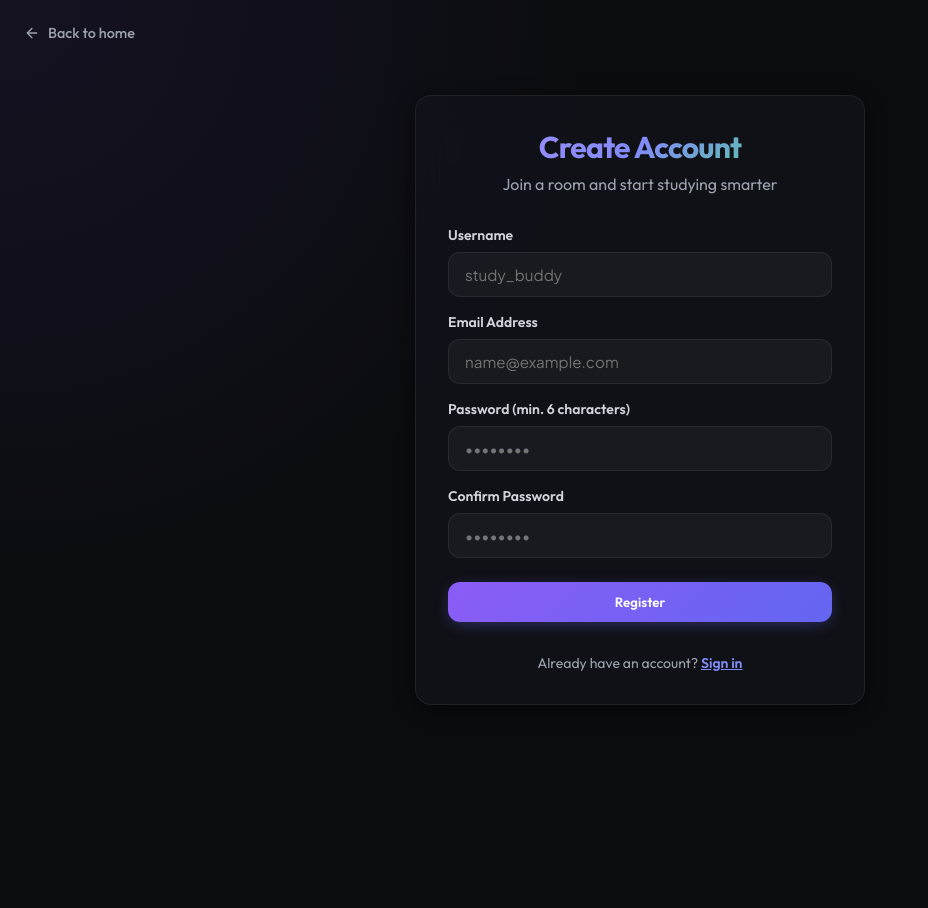
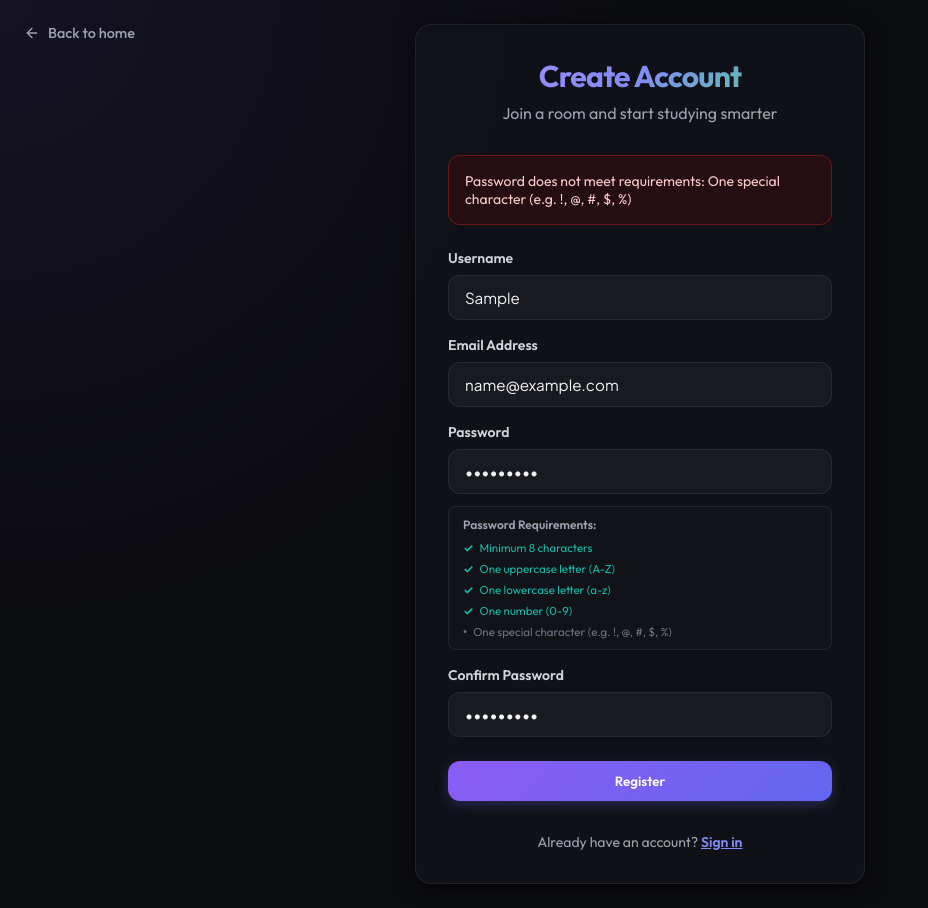
Before and after one commit to mahreen2610/AI-Study-Room, a React (Vite) app in the folder frontend/: page /signup in a window 1280 px wide. Both pictures are taken after typing "Sample", "name@example.com", "Sample123", "Sample123" into the empty fields and a click on the button "Register". Shown: the whole page, without its empty margins (0-928 px from the left). Before the commit the page ends 800 px from the top, so only its background shows below. Built offline with nearby package versions, Linux system fonts and the light colour scheme; no server answers.

Commit message:
Enforce secure password strength requirements during registration with real-time UI checklist feedback

```diff
--- a/frontend/src/components/auth/SignupForm.jsx
+++ b/frontend/src/components/auth/SignupForm.jsx
@@ -13,6 +13,14 @@ export default function SignupForm({ onSuccess }) {
   const [successMsg, setSuccessMsg] = useState(null);
   const navigate = useNavigate();
 
+  const requirements = [
+    { label: 'Minimum 8 characters', met: password.length >= 8 },
+    { label: 'One uppercase letter (A-Z)', met: /[A-Z]/.test(password) },
+    { label: 'One lowercase letter (a-z)', met: /[a-z]/.test(password) },
+    { label: 'One number (0-9)', met: /\d/.test(password) },
+    { label: 'One special character (e.g. !, @, #, $, %)', met: /[^A-Za-z0-9]/.test(password) }
+  ];
+
   const handleSubmit = async (e) => {
     e.preventDefault();
     if (!email || !username || !password || !confirmPassword) {
@@ -25,8 +33,9 @@ export default function SignupForm({ onSuccess }) {
       return;
     }
 
-    if (password.length < 6) {
-      setError('Password must be at least 6 characters');
+    const unmetReq = requirements.find(r => !r.met);
+    if (unmetReq) {
+      setError(`Password does not meet requirements: ${unmetReq.label}`);
       return;
     }
 
@@ -117,7 +126,7 @@ export default function SignupForm({ onSuccess }) {
 
         <div className="flex flex-col gap-2">
           <label className="text-sm font-semibold text-gray-300" htmlFor="password">
-            Password (min. 6 characters)
+            Password
           </label>
           <input
             id="password"
@@ -128,6 +137,17 @@ export default function SignupForm({ onSuccess }) {
             disabled={loading}
             required
           />
+          {password.length > 0 && (
+            <div style={{ marginTop: '4px', display: 'flex', flexDirection: 'column', gap: '6px', background: 'rgba(255,255,255,0.01)', padding: '10px 14px', borderRadius: '8px', border: '1px solid var(--border-color)' }}>
+              <span style={{ fontSize: '0.75rem', fontWeight: '600', color: 'var(--text-secondary)', marginBottom: '2px' }}>Password Requirements:</span>
+              {requirements.map((req, idx) => (
+                <div key={idx} style={{ display: 'flex', alignItems: 'center', gap: '6px', fontSize: '0.72rem', color: req.met ? 'var(--accent-teal)' : 'var(--text-muted)', transition: 'color var(--transition-fast)' }}>
+                  <span style={{ fontSize: '0.75rem', fontWeight: 'bold' }}>{req.met ? '✓' : '•'}</span>
+                  <span>{req.label}</span>
+                </div>
+              ))}
+            </div>
+          )}
         </div>
 
         <div className="flex flex-col gap-2">
```
